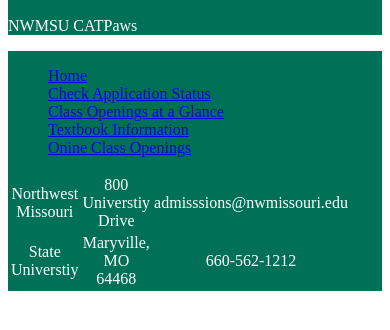
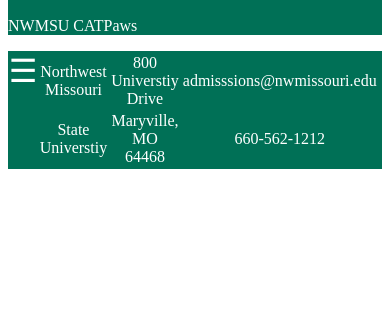
Before and after one commit to 334Fa22/client-project-group3berrygrahamvolner, a plain HTML site: page index.html in a window 390 px wide. Shown: the part 242-572 px from the top of the page. Drawn offline with Linux system fonts and the light colour scheme.

Commit message:
Added css,script, and updated nav
added css, nav, and javascript functionality for hamburger menu

```diff
--- a/index.html
+++ b/index.html
@@ -14,13 +14,21 @@
     <img src="logo.jpg">
     <p>NWMSU CATPaws</p>
   </header>
-  <nav>
-    <ul>
-      <li><a href="index.html">Home</a></li>
-      <li><a href="appStatus.html">Check Application Status</a></li>
-      <li><a href="openingsAaG.html">Class Openings at a Glance</a></li>
-      <li><a href="textbookInfo.html">Textbook Information</a></li>
-      <li><a href="onlineOpen.html">Onine Class Openings</a></li>
+  <nav class="northwest-nav">
+    <div id="nav-html">
+      <a href="index.html">Home</a>
+      <a href="appStatus.html">Check Application Status</a>
+      <a href="reset.html">Reset Password</a>
+      <a href="classSchedule.html">Class Schedule</a>
+      <a href="openingsAaG.html">Class Openings at a Glance</a>
+      <a href="onlineOpen.html">Online Class Openings</a>
+      <a href="textbookInfo.html">Textbook Information</a>
+      <a href="TransferEQ.html">Transfer Equivalence</a>
+      <a href="Payment.html">Payment Center</a>
+    </div>
+    <a class="menu-icon" onclick="menufunction()">
+      <div>&#9776;</div>
+    </a>
   </nav>
   <main>
   </main>
--- a/style.css
+++ b/style.css
@@ -26,3 +26,17 @@ footer {
   background-color: #007056;
   color: #ffffff;
 }
+
+.northwest-nav a{
+  color: #fff;
+  font-family: "Francois One", sans-serif;
+  text-align: center;
+  font-size: 2em;
+  text-decoration: none;
+  padding: 3%;
+  display: block;
+
+}
+#nav-html{
+  display: none;
+}
```
Also changed, not shown: scripts/scripts.js (added, +10 -0 lines), template.html (+6 -1 lines).
